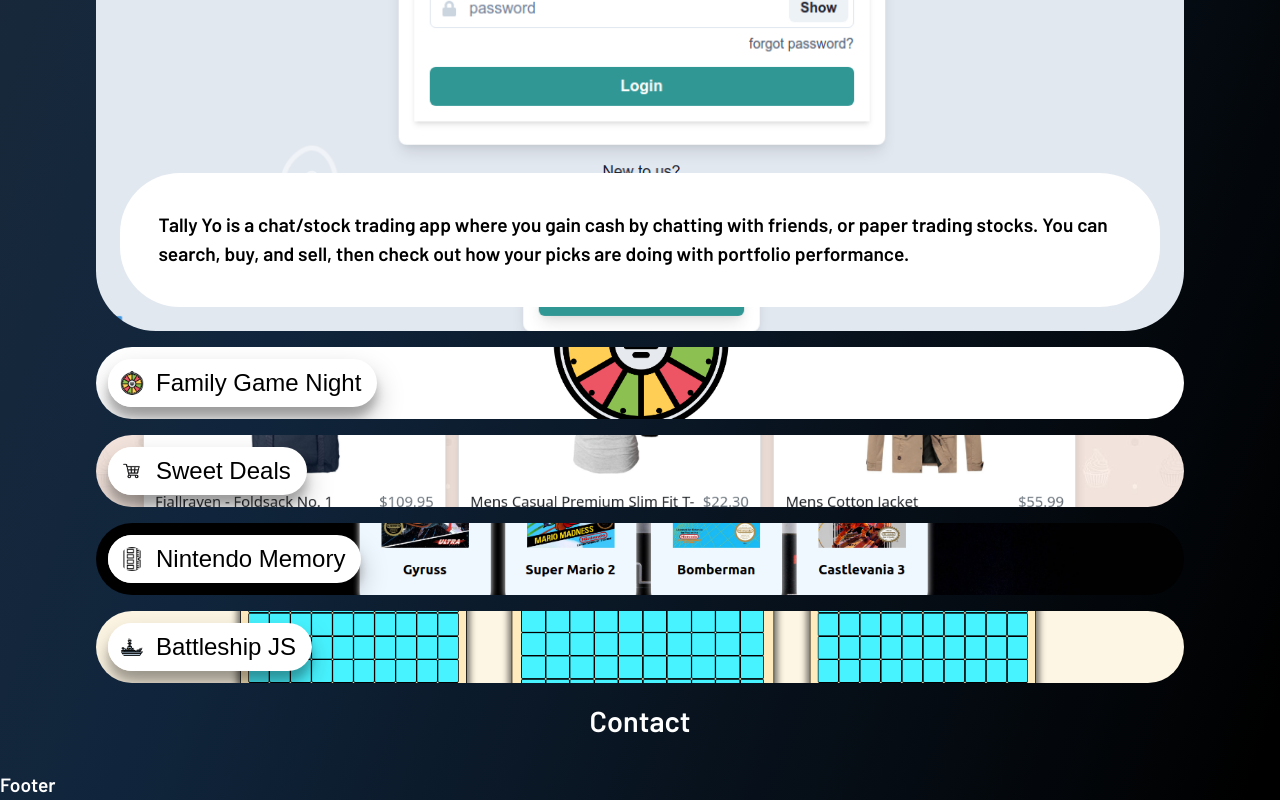
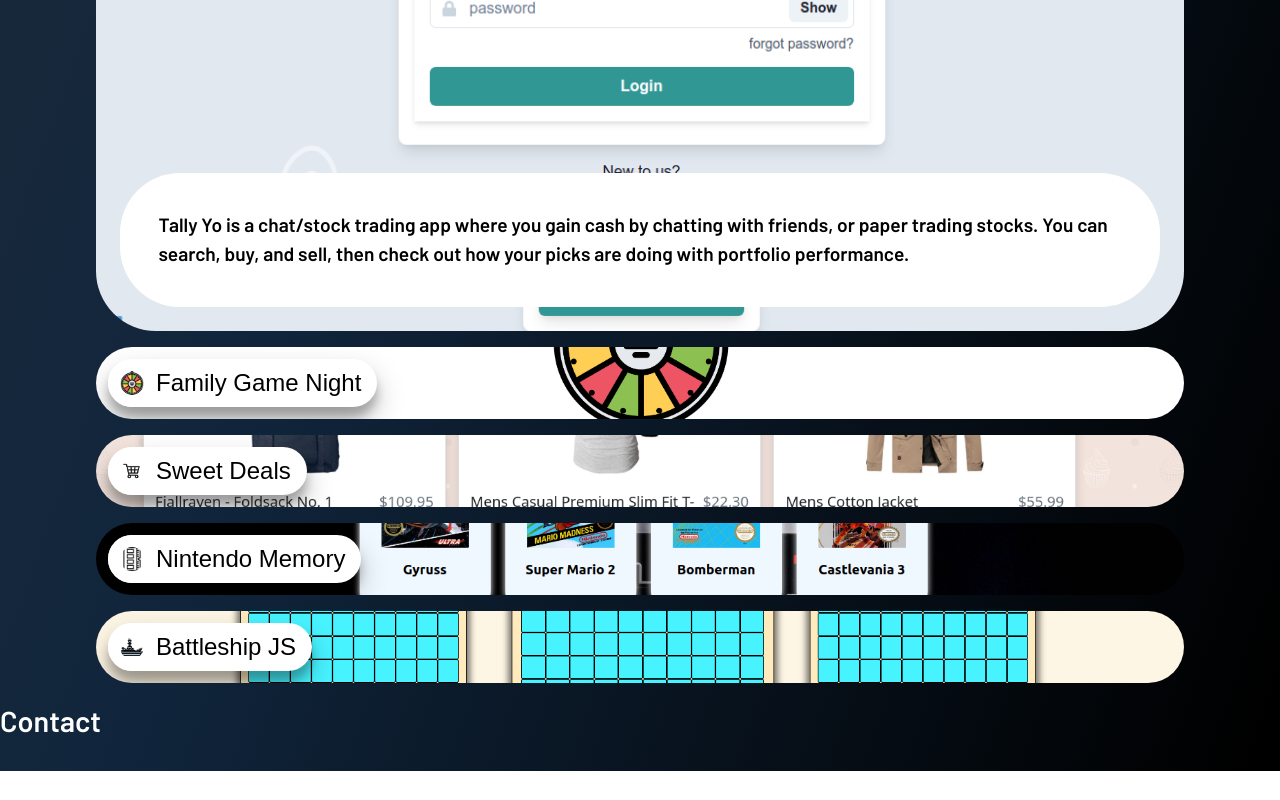
Before and after one commit to chadjcampbell/my-portfolio, a React (Vite) app: page / in a window 1280 px wide. Shown: the part 2354-3154 px from the top of the page. After the commit the page ends 3125 px from the top, so only its background shows below. Built offline with nearby package versions, Linux system fonts and the light colour scheme.

Commit message:
remove empty footer, contact section is footer

```diff
--- a/src/App.tsx
+++ b/src/App.tsx
@@ -1,7 +1,6 @@
 import "./App.css";
 import { About } from "./components/about/About";
 import { Contact } from "./components/contact/Contact";
-import { Footer } from "./components/footer/Footer";
 import { Header } from "./components/header/Header";
 import { Nav } from "./components/nav/Nav";
 import { Projects } from "./components/projects/Projects";
@@ -16,9 +15,8 @@
         <About />
         <Skills />
         <Projects />
-        <Contact />
       </main>
-      <Footer />
+      <Contact />
     </div>
   );
 }
--- a/src/components/contact/Contact.tsx
+++ b/src/components/contact/Contact.tsx
@@ -1,7 +1,7 @@
 export const Contact = () => {
   return (
-    <section className="contact">
+    <footer className="contact">
       <h2>Contact</h2>
-    </section>
+    </footer>
   );
 };
--- a/src/components/footer/Footer.tsx
+++ /dev/null
@@ -1,3 +0,0 @@
-export const Footer = () => {
-  return <footer>Footer</footer>;
-};
```
